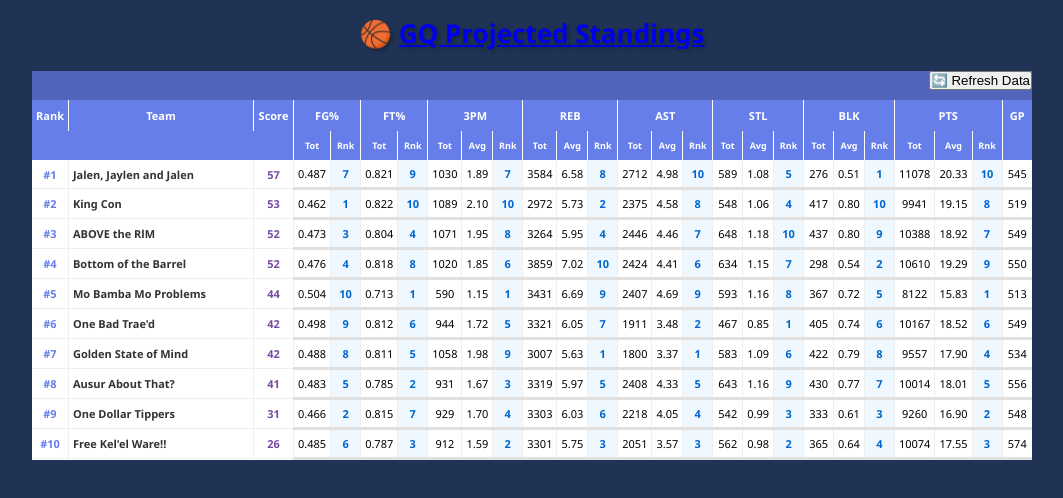
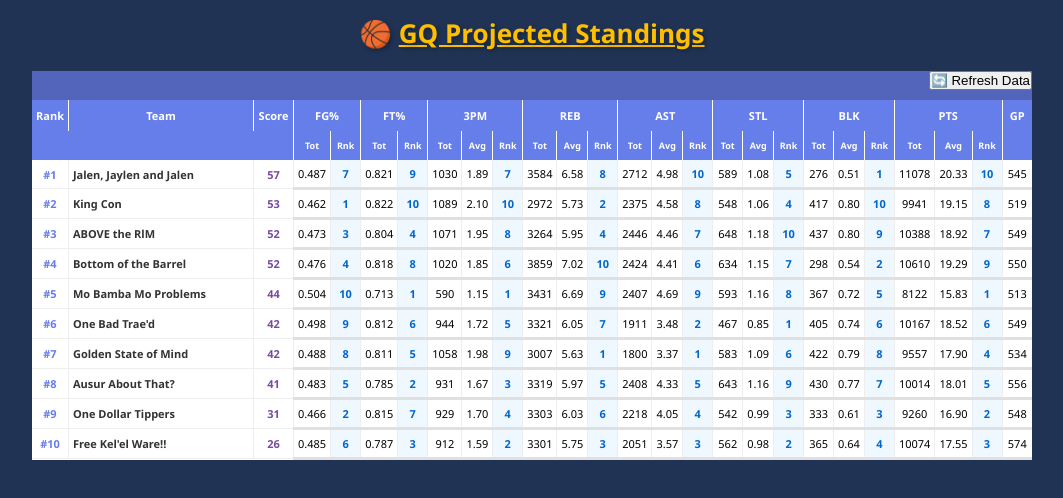
Before and after one commit to albertclu/fantasy-basketball-rankings, a plain HTML site: page index.html in a window 1280 px wide. Shown: the whole page, without its empty margins (108-1171 px from the left). Drawn offline with Linux system fonts and the light colour scheme.

Commit message:
Update index.html

```diff
--- a/index.html
+++ b/index.html
@@ -170,7 +170,7 @@ width: 1000px;
   </head>
   <body>
         <div class="container">
-        <h1>🏀 <a href="https://fantasy.espn.com/basketball/league/standings?leagueId=24352" style="color=#FFBF00;">GQ Projected Standings</a></h1>
+        <h1>🏀 <a href="https://fantasy.espn.com/basketball/league/standings?leagueId=24352" style="color: #FFBF00;">GQ Projected Standings</a></h1>
                 <div class="results">
             <div style="display: flex; justify-content: space-between; align-items: center; margin-bottom: 10px;"><span id="lastUpdated" style="font-size: 12px; color: #CCC;"></span><button id="refreshBtn" onclick="refreshData()">🔄 Refresh Data</button></div>                                    </div>
                 <div class="results">
```
